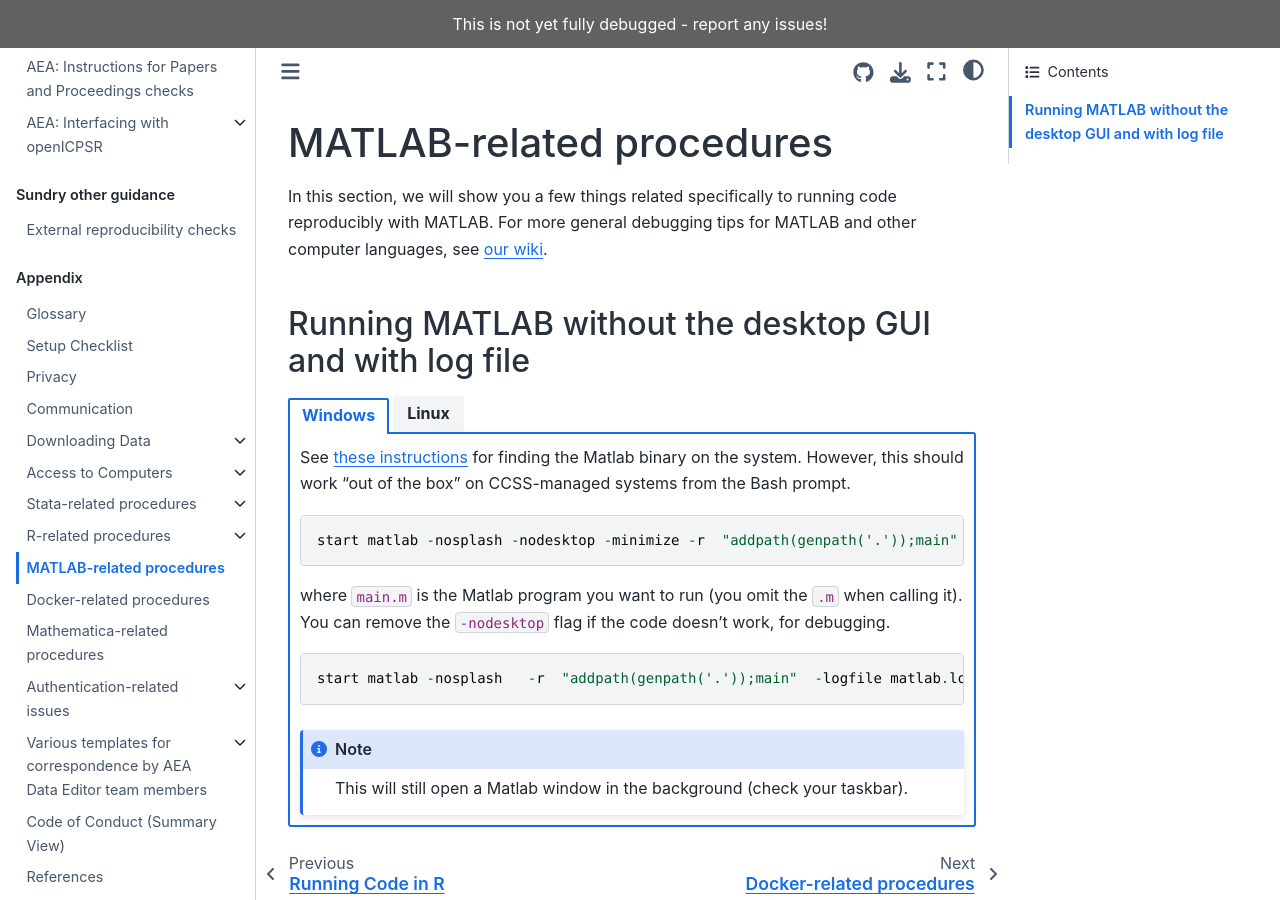
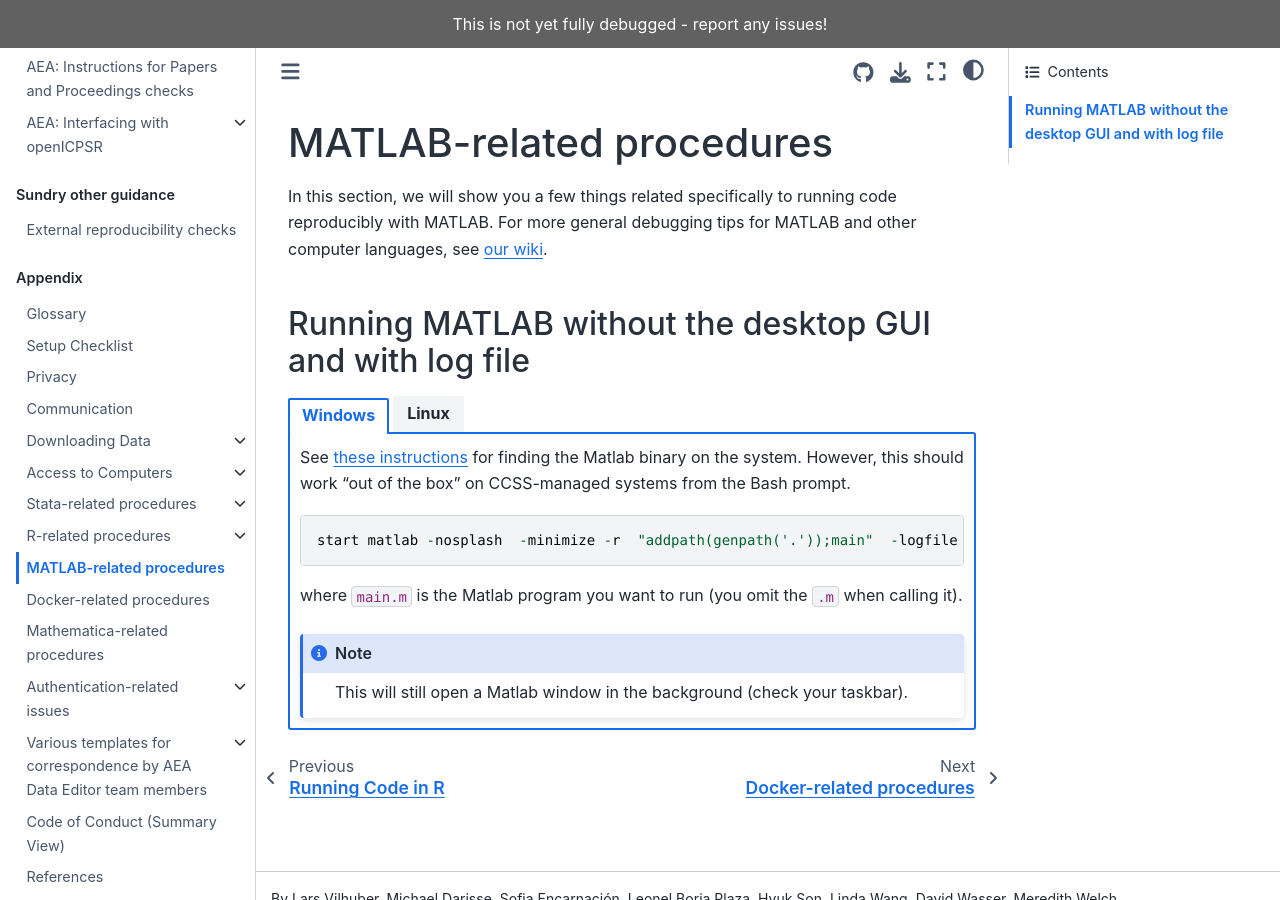
Before and after one commit to labordynamicsinstitute/ldilab-manual, a Jupyter Book: the page built from 96-20-using-matlab.md, in a window 1280 px wide and 900 px high. Built offline with Jupyter Book 1.0.4 settings and Sphinx 7.4.7 and the Sphinx Book theme 1.1.4, drawn with Linux system fonts in a browser that asks for light colours.

Commit message:
Update 96-20-using-matlab.md - adjust functioning

````diff
--- a/96-20-using-matlab.md
+++ b/96-20-using-matlab.md
@@ -15,14 +15,10 @@
 See [these instructions](https://www.mathworks.com/matlabcentral/answers/102082-how-do-i-call-matlab-from-the-dos-prompt) for finding the Matlab binary on the system. However, this should work "out of the box" on CCSS-managed systems from the Bash prompt.
 
 ```
-start matlab -nosplash -nodesktop -minimize -r  "addpath(genpath('.'));main"  -logfile matlab.log
+start matlab -nosplash  -minimize -r  "addpath(genpath('.'));main"  -logfile matlab.log
 ```
 
-where `main.m` is the Matlab program you want to run (you omit the `.m` when calling it). You can remove the `-nodesktop` flag if the code doesn't work, for debugging.
-
-```
-start matlab -nosplash   -r  "addpath(genpath('.'));main"  -logfile matlab.log
-```
+where `main.m` is the Matlab program you want to run (you omit the `.m` when calling it).
 
 ```{note}
 This will still open a Matlab window in the background (check your taskbar).
````
